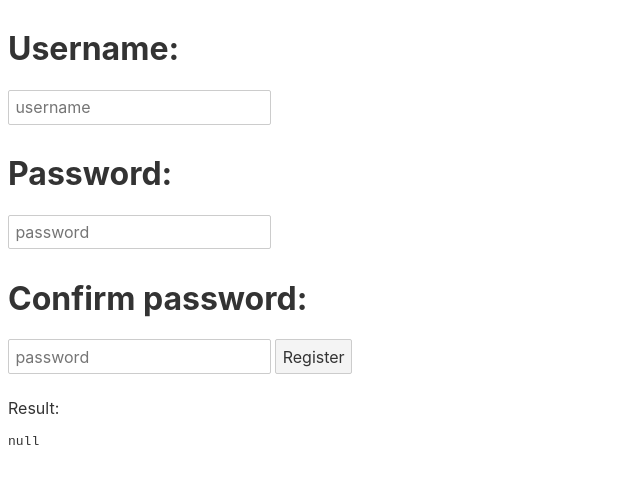
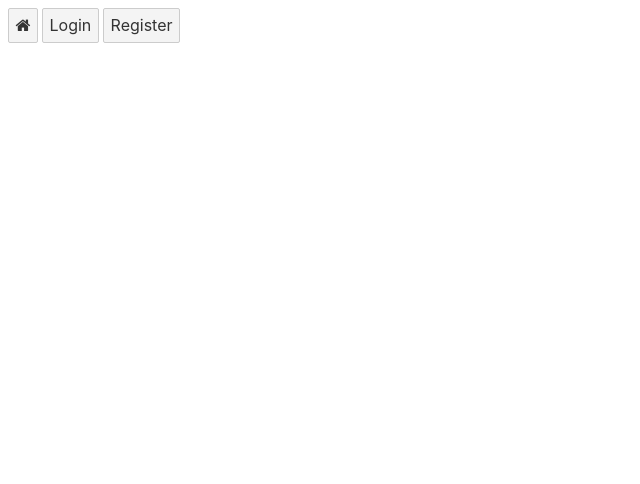
Before and after one commit to tmsl9/APIGOLANGMAP_frontend, a Svelte app: page / in a window 1280 px wide. Shown: the top 484 px of the page, without its empty margins (0-640 px from the left). Built offline with nearby package versions, Linux system fonts and the light colour scheme.

Commit message:
Add taskbar component
Issue: App.svelte cannot load properly component var from taskbar.svelte. Component of main page is not changing, check this out.

```diff
--- a/src/App.svelte
+++ b/src/App.svelte
@@ -1,5 +1,7 @@
 <script>
-	import Register from './auth/register.svelte'
+    import TaskBar, { component } from './taskbar/taskbar.svelte'
 </script>
 
-<Register/>
+<TaskBar/>
+
+<svelte:component this={component} />
--- a/src/auth/login.svelte
+++ b/src/auth/login.svelte
@@ -1,4 +1,4 @@
-<script>
+<script context="module">
 	import { url, auth } from '../routes/routes.svelte'
 	let username = ""
 	let password = ""
--- a/src/auth/register.svelte
+++ b/src/auth/register.svelte
@@ -1,4 +1,4 @@
-<script>
+<script context="module">
 	import { url, auth } from '../routes/routes.svelte'
 	let username = ""
 	let password = ""
--- /dev/null
+++ b/src/taskbar/taskbar.svelte
@@ -0,0 +1,14 @@
+<script context="module">
+    import Register from '../auth/register.svelte'
+    import Login from '../auth/login.svelte'
+    export var component = null;
+</script>
+
+<div class="taskbar">
+    <link rel="stylesheet" href="https://cdnjs.cloudflare.com/ajax/libs/font-awesome/4.7.0/css/font-awesome.min.css">
+    <button type="button" class="btn" on:click={() => {component=null}}>
+        <i class="fa fa-home"></i>
+    </button>
+    <button type="button" on:click={() => {component=Register}}>Login</button>
+    <button type="button" on:click={() => {component=Login}}>Register</button>
+</div>
```
